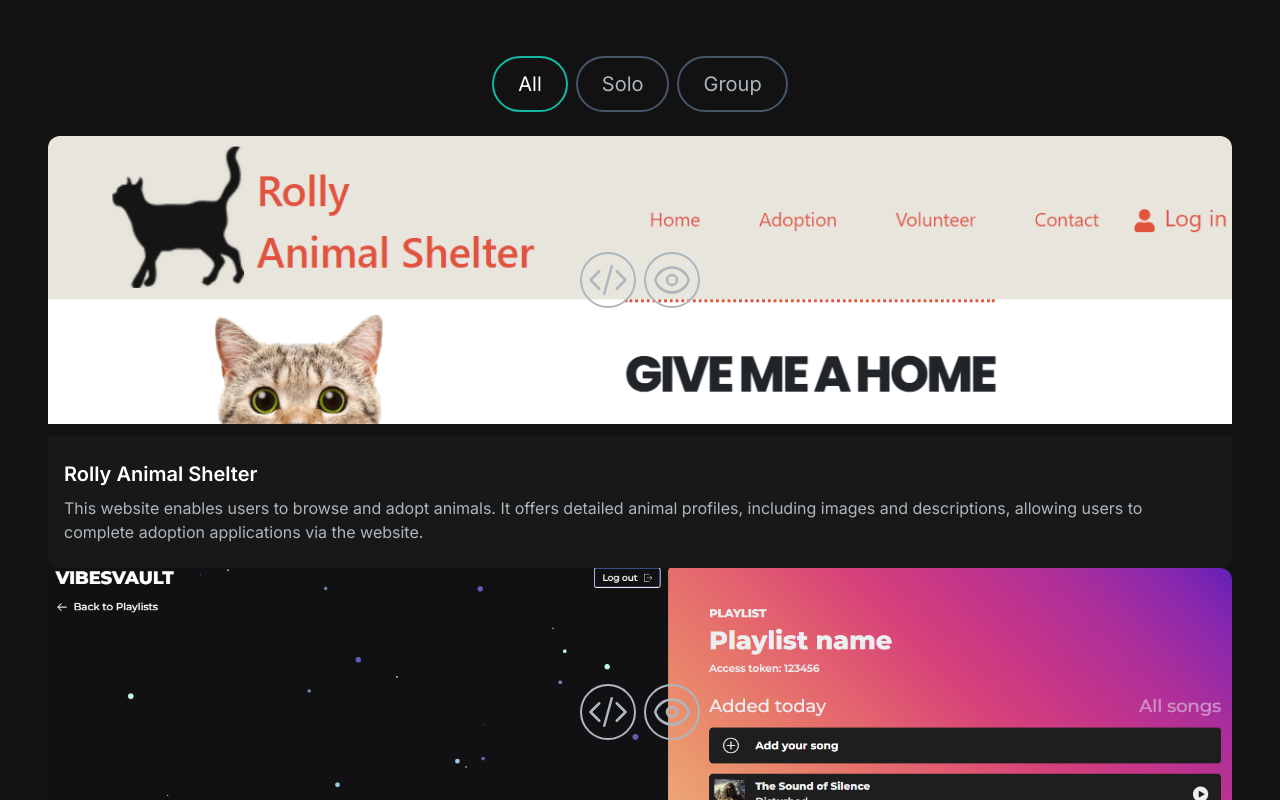
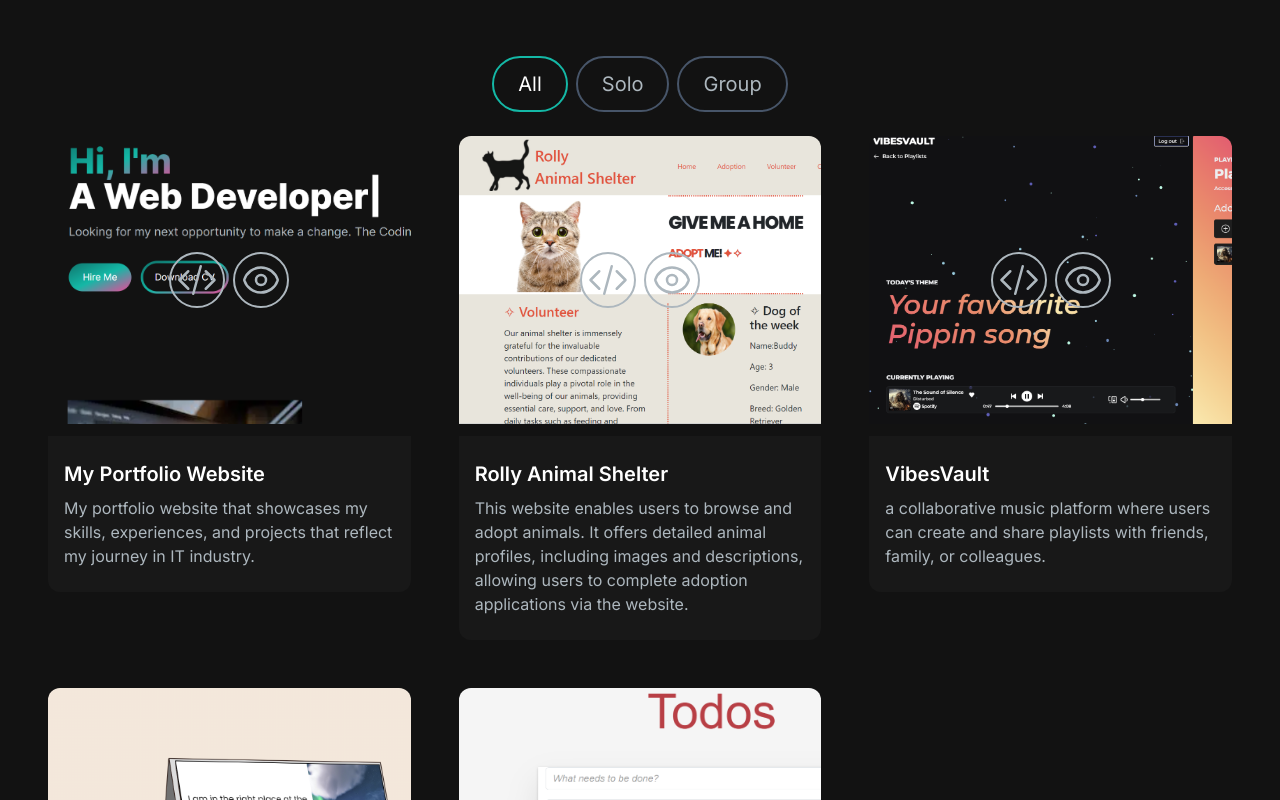
Before and after one commit to Bonnie423/My-Portfolio, a Next.js app in the folder bonnie-portfolio/: page / in a window 1280 px wide. Shown: the part 1120-1920 px from the top of the page. Built offline with nearby package versions, Linux system fonts and the light colour scheme.

Commit message:
add projects card dispplay grid

```diff
--- /dev/null
+++ b/bonnie-portfolio/app/api/send/route.ts
@@ -0,0 +1,21 @@
+import { EmailTemplate } from '../../components/EmailTemplate';
+import { Resend } from 'resend';
+import * as React from 'react';
+
+const resend = new Resend(process.env.RESEND_API_KEY);
+
+export async function POST() {
+  try {
+    const data = await resend.emails.send({
+      from: 'Bonnie <bonnie.wang.423@gmail.com>',
+      to: ['delivered@resend.dev'],
+      subject: 'Hello world',
+
+      react: EmailTemplate({ firstName: 'John' }) as React.ReactElement,
+    });
+
+    return Response.json(data);
+  } catch (error) {
+    return Response.json({ error });
+  }
+}
--- /dev/null
+++ b/bonnie-portfolio/app/components/EmailTemplate.tsx
@@ -0,0 +1,15 @@
+import * as React from "react";
+
+interface EmailTemplateProps {
+  firstName: string;
+}
+
+export const EmailTemplate: React.FC<Readonly<EmailTemplateProps>> = ({
+  firstName,
+}) => (
+  <div>
+    <h1>Welcome, {firstName}!</h1>
+  </div>
+);
+
+export default EmailTemplate;
--- a/bonnie-portfolio/app/components/Projects.tsx
+++ b/bonnie-portfolio/app/components/Projects.tsx
@@ -3,16 +3,16 @@ import React, { useState } from 'react'
 import ProjectsCard from './ProjectsCard'
 import ProjectTags from './ProjectTags'
 const projectsData = [
-  // {
-  //   id: 1,
-  //   title: 'My Portfolio Website',
-  //   description:
-  //     'My portfolio website that showcases my skills, experiences, and projects that reflect my journey in IT industry.',
-  //   image: '/images/projects/portfolio.png',
-  //   tag: ['All', 'Solo'],
-  //   gitUrl: '/',
-  //   previewUrl: '/'
-  // },
+  {
+    id: 1,
+    title: 'My Portfolio Website',
+    description:
+      'My portfolio website that showcases my skills, experiences, and projects that reflect my journey in IT industry.',
+    image: '/images/projects/portfolio.png',
+    tag: ['All', 'Solo'],
+    gitUrl: '/',
+    previewUrl: '/'
+  },
   {
     id: 2,
     title: 'Rolly Animal Shelter',
@@ -59,7 +59,7 @@ const Projects = () => {
     setTag(newTag)
   }
 
-  const filteredProjects=projectsData.filter((project)=>
+  const filteredProjects = projectsData.filter((project) =>
     project.tag.includes(tag)
   )
   return (
@@ -68,11 +68,24 @@ const Projects = () => {
         My Projects
       </h2>
       <div className="text-white flex flex-row justify-center items-center gap-2 py-6">
-        <ProjectTags onClick={handleTagChanges} name='All' isSelected={tag==='All'}/>
-        <ProjectTags onClick={handleTagChanges} name='Solo' isSelected={tag==='Solo'}/>
-        <ProjectTags onClick={handleTagChanges} name='Group' isSelected={tag==='Group'}/>
+        <ProjectTags
+          onClick={handleTagChanges}
+          name="All"
+          isSelected={tag === 'All'}
+        />
+        <ProjectTags
+          onClick={handleTagChanges}
+          name="Solo"
+          isSelected={tag === 'Solo'}
+        />
+        <ProjectTags
+          onClick={handleTagChanges}
+          name="Group"
+          isSelected={tag === 'Group'}
+        />
       </div>
-      <div>
+
+      <ul className="grid md:grid-cols-3 gap-8 md:gap-12">
         {filteredProjects.map((project) => (
           <ProjectsCard
             key={project.id}
@@ -83,7 +96,7 @@ const Projects = () => {
             previewUrl={project.previewUrl}
           />
         ))}
-      </div>
+      </ul>
     </section>
   )
 }
--- a/bonnie-portfolio/app/components/ProjectsCard.tsx
+++ b/bonnie-portfolio/app/components/ProjectsCard.tsx
@@ -8,7 +8,13 @@ interface Props {
   gitUrl: string
   previewUrl: string
 }
-const ProjectsCard = ({ imgUrl, title, description, gitUrl, previewUrl }: Props) => {
+const ProjectsCard = ({
+  imgUrl,
+  title,
+  description,
+  gitUrl,
+  previewUrl,
+}: Props) => {
   return (
     <div>
       <div
--- a/package.json
+++ b/package.json
@@ -1,6 +1,7 @@
 {
   "dependencies": {
     "@heroicons/react": "^2.0.18",
-    "react-type-animation": "^3.2.0"
+    "react-type-animation": "^3.2.0",
+    "resend": "^2.0.0"
   }
 }
```
Also changed, not shown: bonnie-portfolio/app/components/ProjectTags.tsx (+7 -1 lines), 2 other files (tests, documents, lock files or other folders).
